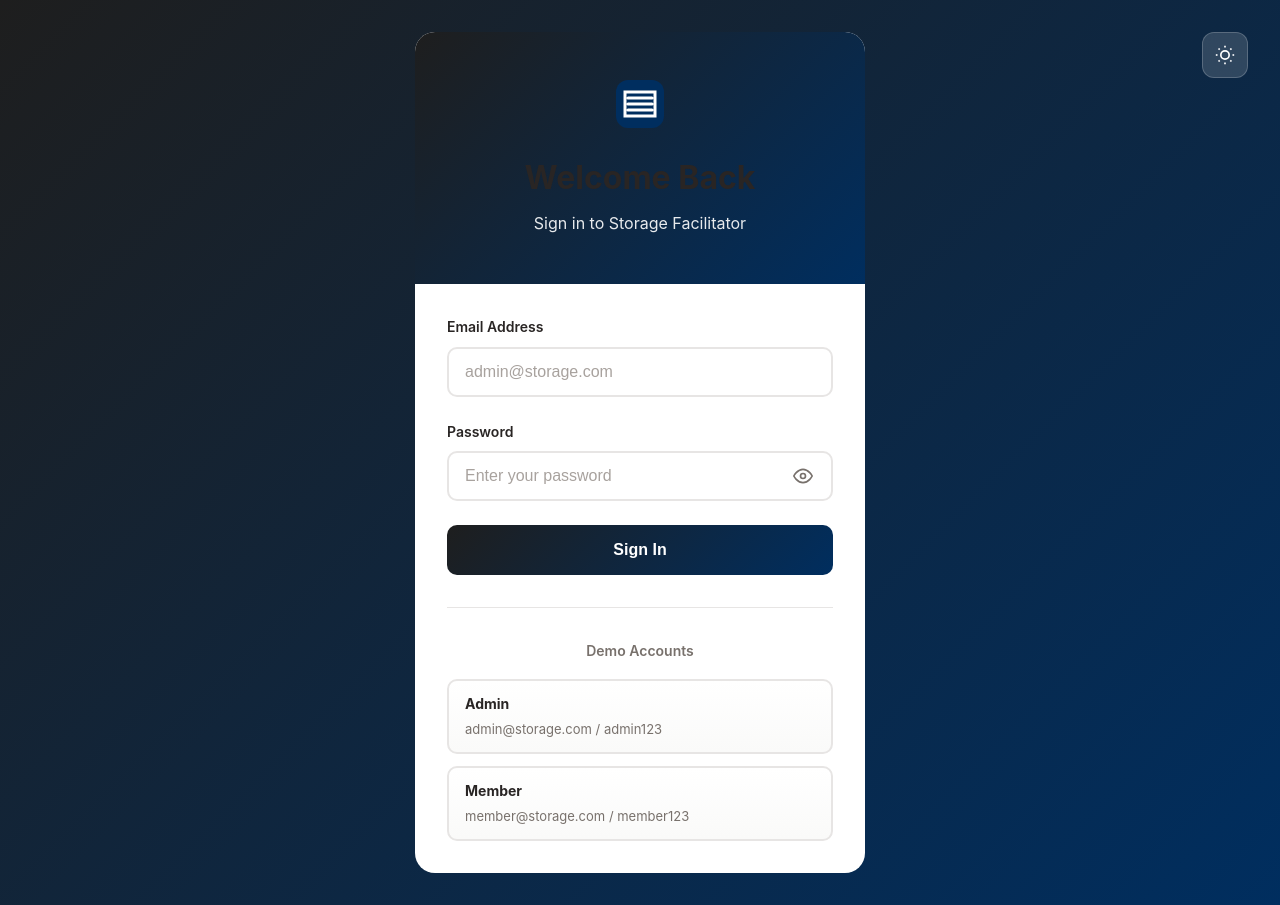
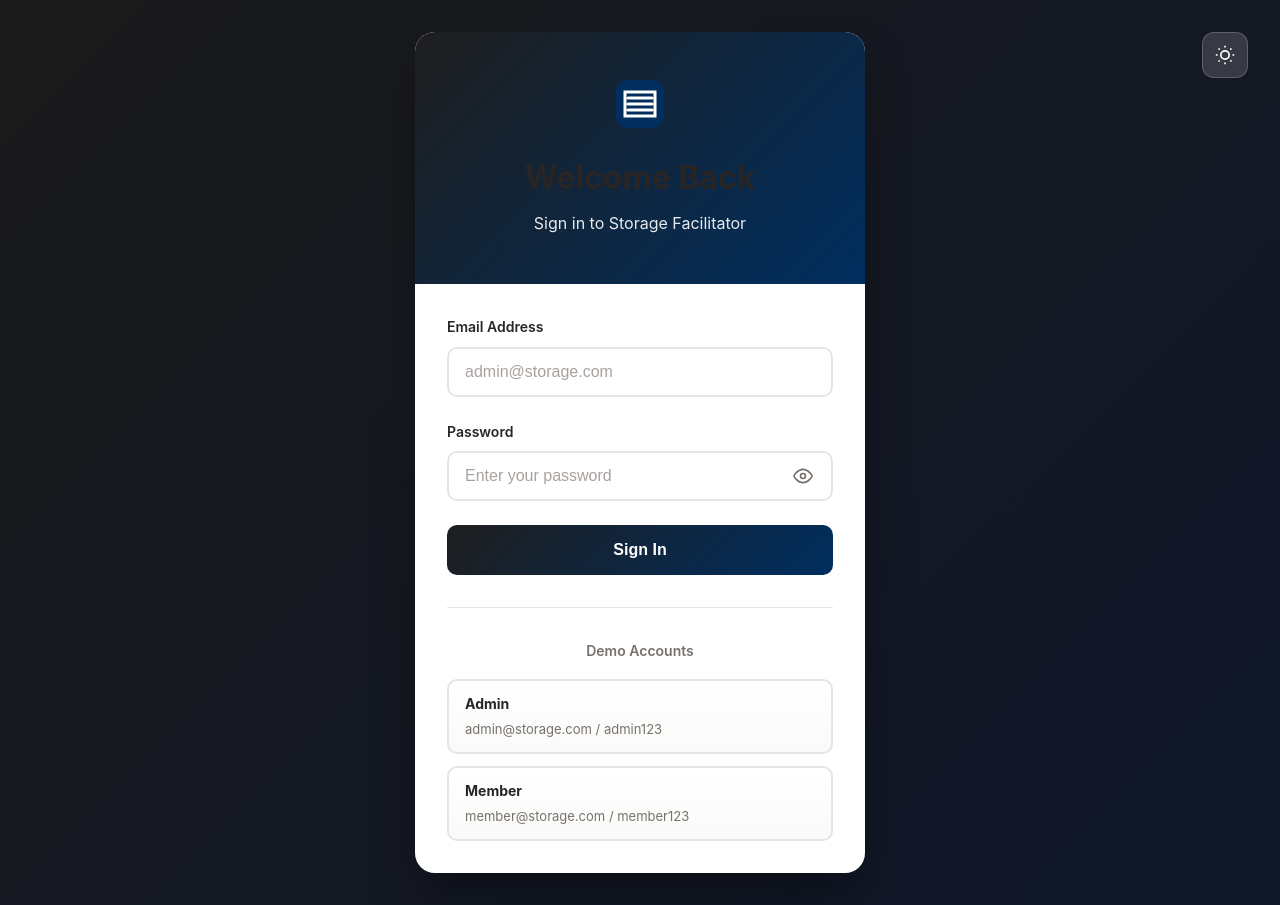
Before and after one commit to muhamedmjw/Storage-Facilitator, a Vue app: page /login in a window 1280 px wide. Built offline with nearby package versions, Linux system fonts and the light colour scheme.

Commit message:
Change theme toggle styling

```diff
--- a/src/views/LoginView.vue
+++ b/src/views/LoginView.vue
@@ -1,5 +1,5 @@
 <template>
-  <div class="auth-container">
+  <div class="auth-container" :class="{ 'dark-mode': isDark }">
     <!-- Theme Toggle Button -->
     <button
       class="theme-toggle-floating"
@@ -170,9 +170,15 @@ const handleLogin = async () => {
   display: flex;
   align-items: center;
   justify-content: center;
-  background: var(--gradient-primary);
+  background: linear-gradient(135deg, #1a1a1a 0%, #0f172a 100%);
   padding: 2rem;
   position: relative;
+  transition: background 0.3s ease;
+}
+
+/* Dark mode background */
+.auth-container.dark-mode {
+  background: linear-gradient(135deg, #1a1a1a 0%, #0f172a 100%);
 }
 
 .theme-toggle-floating {
@@ -209,14 +215,14 @@ const handleLogin = async () => {
 .auth-card {
   background: var(--color-surface);
   border-radius: 20px;
-  box-shadow: var(--shadow-xl);
+  box-shadow: 0 25px 50px -12px rgba(0, 0, 0, 0.5);
   max-width: 450px;
   width: 100%;
   overflow: hidden;
 }
 
 .auth-header {
-  background: var(--gradient-primary);
+  background: linear-gradient(135deg, #1e1e1e 0%, #002e5f 100%);
   padding: 3rem 2rem;
   text-align: center;
   color: white;
@@ -310,7 +316,7 @@ const handleLogin = async () => {
 .btn-primary {
   width: 100%;
   padding: 1rem;
-  background: var(--gradient-primary);
+  background: linear-gradient(135deg, #1e1e1e 0%, #002e5f 100%);
   color: white;
   border: none;
   border-radius: 10px;
@@ -325,7 +331,7 @@ const handleLogin = async () => {
 
 .btn-primary:hover:not(:disabled) {
   transform: translateY(-2px);
-  box-shadow: var(--shadow-lg);
+  box-shadow: 0 20px 25px -5px rgba(0, 0, 0, 0.3);
 }
 
 .btn-primary:disabled {
```
